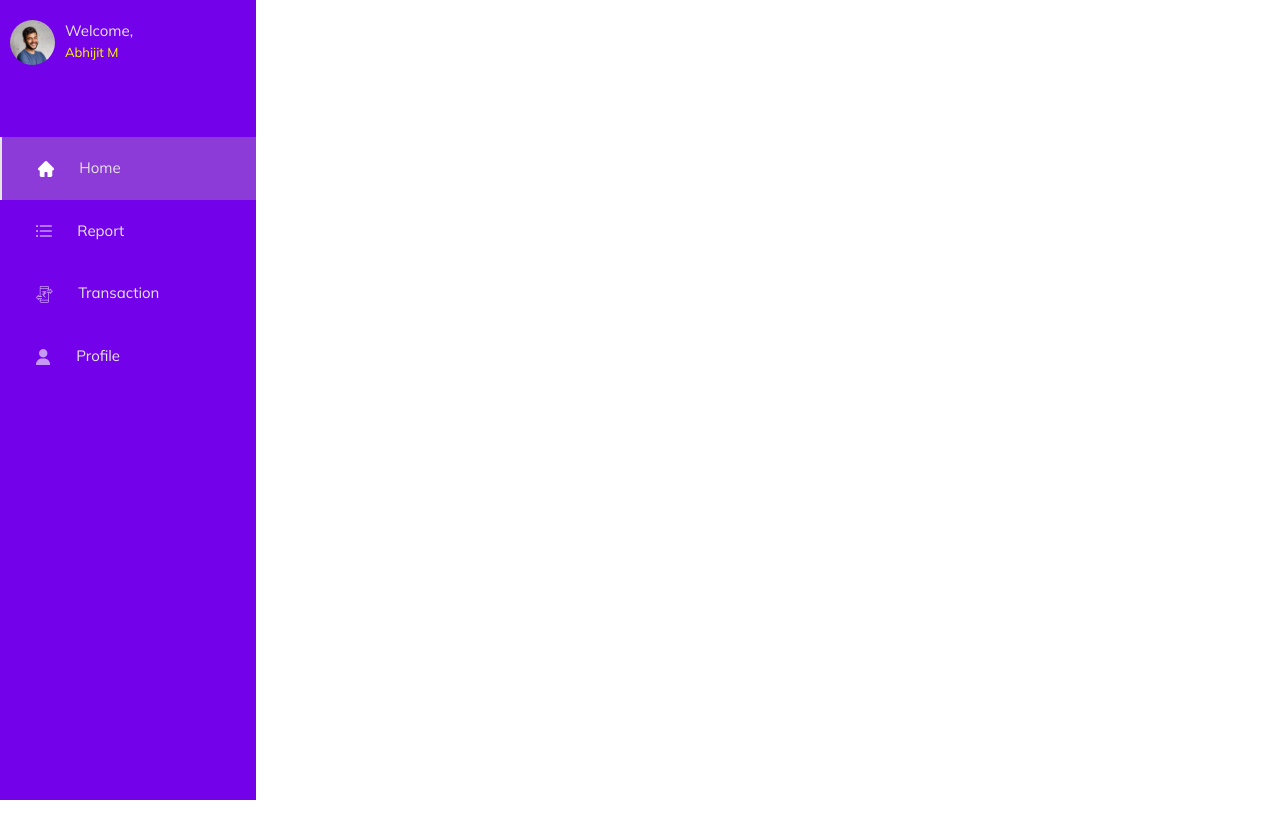
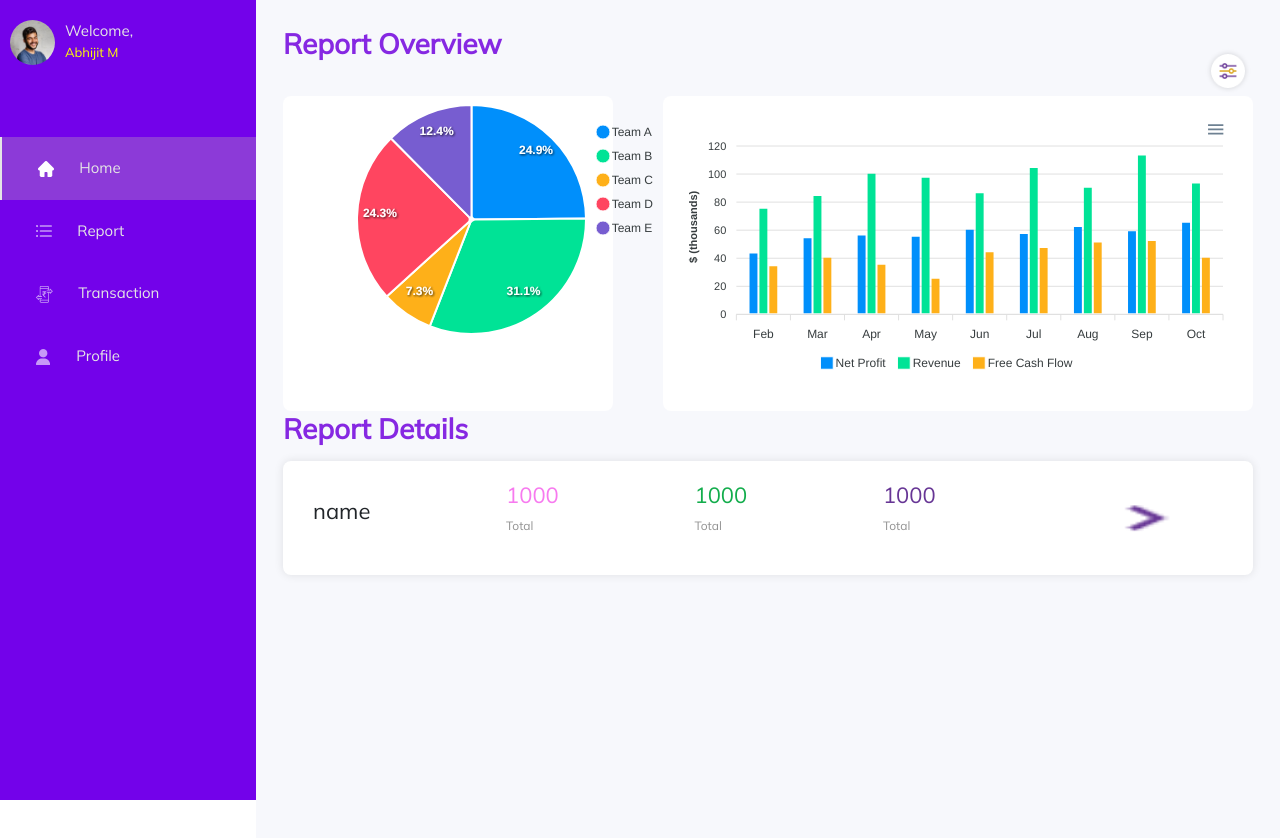
Before and after one commit to mayurpaunipagar/taskmo-manpower-dashboard-assign4, a React (Create React App) app: page /report in a window 1280 px wide. Both pictures are taken after a click on the button "LOGIN". Shown: the top 838 px of the page. Before the commit the page ends 800 px from the top, so only its background shows below. Built offline with nearby package versions, Linux system fonts and the light colour scheme.

Commit message:
report component added

```diff
--- a/package.json
+++ b/package.json
@@ -6,8 +6,10 @@
     "@testing-library/jest-dom": "^5.12.0",
     "@testing-library/react": "^11.2.6",
     "@testing-library/user-event": "^12.8.3",
+    "apexcharts": "^3.26.2",
     "chart.js": "^3.2.1",
     "react": "^17.0.2",
+    "react-apexcharts": "^1.3.9",
     "react-chartjs-2": "^3.0.3",
     "react-dom": "^17.0.2",
     "react-router-dom": "^5.2.0",
--- a/src/App.js
+++ b/src/App.js
@@ -8,6 +8,7 @@ import "./App.css";
 import MyTransaction from "./component/myTransaction";
 import { BrowserRouter,Route, Switch, Redirect } from "react-router-dom";
 import MyHome from "./component/myHome";
+import MyReport from "./component/myReport";
 
 export default function App() {
   const [loggedIn, setLoggedIn] = useState(false);
@@ -30,6 +31,7 @@ export default function App() {
                 </Route>
                 <Route path="/home" component={MyHome} />
                 <Route path="/new-profile" component={MyNewProfile}/>
+                <Route path="/report" component={MyReport}/>
                 <Route path="/transactions" component={MyTransaction}/>
                 <Route path="/profile" component={MyProfile}/>
                 {/* <Route path="/report" component={Body2} exact={true} /> */}
--- a/src/component/myHome/index.js
+++ b/src/component/myHome/index.js
@@ -13,7 +13,7 @@ function MyHome() {
   };
 
   return (
-    <div className="mybody">
+    <div className="body">
       <div className="card_body">
         <div className="inner_card">
           <h1>123</h1>
--- a/src/component/myHome/style.css
+++ b/src/component/myHome/style.css
@@ -1,5 +1,5 @@
-.mybody{
-    padding: 26px 27px;
+.body{
+  padding: 26px 27px;
   flex: 0.8;
   min-height: 1024px;
   overflow-y: overlay;
--- /dev/null
+++ b/src/component/myReport/index.js
@@ -0,0 +1,167 @@
+import "./style.css";
+import React, { useState, useEffect } from "react";
+import Chart from "react-apexcharts";
+import { Link } from "react-router-dom";
+
+function MyReport() {
+  const [option, setOption] = useState();
+  const [bar, setbar] = useState();
+
+  useEffect(() => {
+    async function fetchData() {
+      const result = {
+        series: [44, 55, 13, 43, 22],
+        options: {
+          chart: {
+            width: "auto",
+            type: "pie",
+          },
+          labels: ["Team A", "Team B", "Team C", "Team D", "Team E"],
+        },
+      };
+
+      const barOption = {
+        series: [
+          {
+            name: "Net Profit",
+            data: [44, 55, 57, 56, 61, 58, 63, 60, 66],
+          },
+          {
+            name: "Revenue",
+            data: [76, 85, 101, 98, 87, 105, 91, 114, 94],
+          },
+          {
+            name: "Free Cash Flow",
+            data: [35, 41, 36, 26, 45, 48, 52, 53, 41],
+          },
+        ],
+        options: {
+          chart: {
+            type: "bar",
+            height: 350,
+          },
+          plotOptions: {
+            bar: {
+              horizontal: false,
+              columnWidth: "55%",
+              endingShape: "rounded",
+            },
+          },
+          dataLabels: {
+            enabled: false,
+          },
+          stroke: {
+            show: true,
+            width: 2,
+            colors: ["transparent"],
+          },
+          xaxis: {
+            categories: [
+              "Feb",
+              "Mar",
+              "Apr",
+              "May",
+              "Jun",
+              "Jul",
+              "Aug",
+              "Sep",
+              "Oct",
+            ],
+          },
+          yaxis: {
+            title: {
+              text: "$ (thousands)",
+            },
+          },
+          fill: {
+            opacity: 1,
+          },
+          tooltip: {
+            y: {
+              formatter: function (val) {
+                return "$ " + val + " thousands";
+              },
+            },
+          },
+        },
+      };
+      setOption(result);
+      setbar(barOption);
+      return await result;
+    }
+    fetchData();
+  }, []);
+
+  console.log("Option", option);
+  console.log("bar", bar);
+  return (
+    <div className="body">
+      <div className="header1">
+        <p>Report Overview</p>
+        <img
+          src={window.location.origin + "/images/filter.png"}
+          alt="filter"
+          height="50px"
+          width="50px"
+        />
+      </div>
+      <div className="graph">
+        <div className="card_body12">
+          <div className="container">
+            {option && (
+              <Chart
+                options={option.options}
+                series={option.series}
+                type="pie"
+                height={260}
+                width={360}
+              />
+            )}
+          </div>
+        </div>
+        <div className="card_body22">
+          {bar && (
+            <Chart
+              options={bar.options}
+              series={bar.series}
+              type="bar"
+              height={260}
+              width={550}
+            />
+          )}
+        </div>
+      </div>
+      <div className="header1">
+        <p>Report Details</p>
+      </div>
+      <div className="table">
+        <Link to="/report/1">
+          <div className="card_body3">
+            <p className="col1">name</p>
+            <div className="col2">
+              <p className="p1">1000</p>
+              <p className="p2">Total</p>
+            </div>
+            <div className="col3">
+              <p className="p12">1000</p>
+              <p className="p2">Total</p>
+            </div>
+            <div className="col4">
+              <p className="p13">1000</p>
+              <p className="p2">Total</p>
+            </div>
+            <img
+              src={window.location.origin + "/images/arrow.png"}
+              alt="arrow"
+              className="col-md-2"
+              height="50px"
+              width="50px"
+            />
+          </div>
+        </Link>
+      </div>
+    </div>
+  );
+}
+
+export default MyReport;
--- /dev/null
+++ b/src/component/myReport/style.css
@@ -0,0 +1,110 @@
+.body {
+    padding: 26px 27px;
+    flex: 0.8;
+    min-height: 1024px;
+    overflow-y: overlay;
+    background: #f7f8fc 0% 0% no-repeat padding-box;
+    opacity: 1;
+    max-width: 1440px;
+    text-align: left;
+    font: normal normal normal 12px/16px Mulish;
+    letter-spacing: 0px;
+    font-size: 16px;
+    text-decoration: none;
+  }
+  .header1 {
+    display: flex;
+    justify-content: space-between;
+  }
+  .header1 > p {
+    text-align: center;
+    font: normal normal 600 28px/35px Mulish;
+    letter-spacing: 0px;
+    color: #8628e2;
+    text-transform: capitalize;
+    opacity: 1;
+  }
+
+  .header1 > img {
+    margin-top: 20px;
+  }
+
+  .graph {
+    display: flex;
+    justify-content: space-between;
+  }
+
+  .card_body12 {
+    flex: 0.2;
+    background: #ffffff 0% 0% no-repeat padding-box;
+    border-radius: 8px;
+    opacity: 1;
+    display: flex;
+    justify-content: space-between;
+    min-width: 330px;
+    min-height: 250px;
+  }
+
+  .card_body22 {
+    flex: 0.7;
+    object-fit: contain;
+    background: #ffffff 0% 0% no-repeat padding-box;
+    border-radius: 8px;
+    opacity: 1;
+    display: flex;
+    justify-content: space-between;
+    padding: 20px;
+    width: 633px;
+    min-height: 250px;
+  }
+
+  .card_body3 {
+    flex: 0.7;
+    background: #ffffff 0% 0% no-repeat padding-box;
+    border-radius: 8px;
+    opacity: 1;
+    display: flex;
+    justify-content: space-between;
+    height: 114px;
+    padding: 30px;
+    align-items: center;
+    box-shadow: 0px 0px 10px #0000001a;
+    text-decoration: none;
+  }
+
+  .col-md-3 {
+    padding: 20px;
+  }
+
+  .p1 {
+    color: #f77aef;
+  }
+  .p12 {
+    color: #13ad4c;
+  }
+
+  .p13 {
+    color: #673695;
+  }
+  .p2 {
+    color: #929292;
+    font-size: 12px;
+  }
+
+  .table {
+    font-size: 22px;
+    text-decoration: none;
+  }
+
+  .container {
+    width: 250px;
+    height: 250px;
+  }
+
+  .table > a {
+    text-decoration: none;
+  }
+  .apexcharts-legend {
+    margin-right: 25px;
+    line-height: 3rem;
+  }
```
Also changed, not shown: 1 other file (tests, documents, lock files or other folders).
